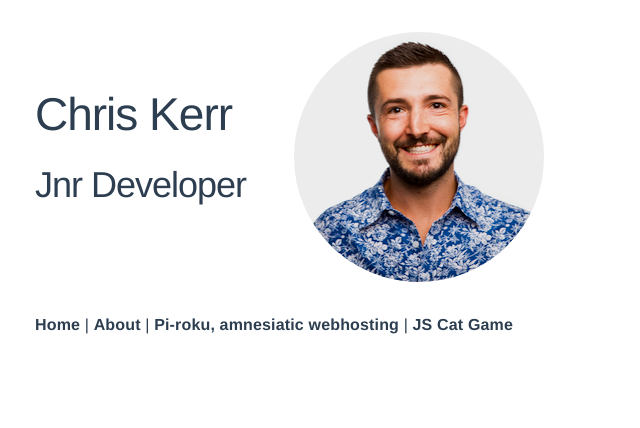
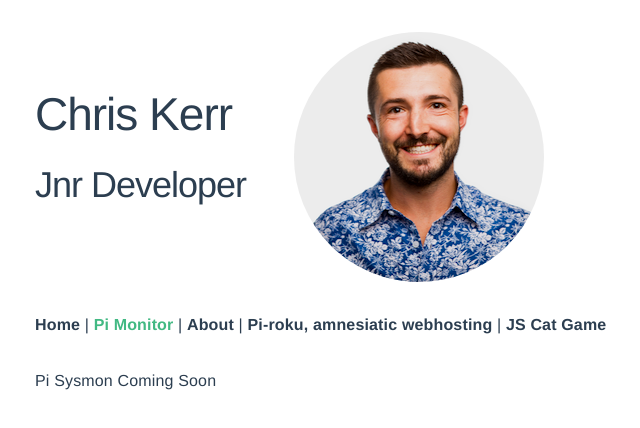
Before and after one commit to chrskerr/chrskerr.com, a Vue app: page /pimonitor in a window 1280 px wide. Shown: the top 428 px of the page, without its empty margins (101-741 px from the left). Built offline with nearby package versions, Linux system fonts and the light colour scheme.

Commit message:
updated port for RPi

```diff
--- a/package.json
+++ b/package.json
@@ -3,7 +3,7 @@
   "version": "0.1.0",
   "private": true,
   "scripts": {
-    "serve": "vue-cli-service serve --fix",
+    "serve": "vue-cli-service serve --fix --port 8085",
     "build": "vue-cli-service build",
     "lint": "vue-cli-service lint --fix"
   },
--- a/src/App.vue
+++ b/src/App.vue
@@ -10,6 +10,7 @@
 
     <div id="nav">
       <router-link to="/">Home</router-link> |
+      <router-link to="/pimonitor">Pi Monitor</router-link> |
       <router-link to="/about">About</router-link> |
       <router-link to="/piroku">Pi-roku, amnesiatic webhosting</router-link> |
       <a href="/cat-game">JS Cat Game</a>
--- a/src/router/index.js
+++ b/src/router/index.js
@@ -20,6 +20,15 @@ const routes = [
       import(/* webpackChunkName: "about" */ "../views/About.vue")
   },
   {
+    path: "/pimonitor",
+    name: "pimonitor",
+    // route level code-splitting
+    // this generates a separate chunk (about.[hash].js) for this route
+    // which is lazy-loaded when the route is visited.
+    component: () =>
+      import(/* webpackChunkName: "about" */ "../views/Pimonitor.vue")
+  },
+  {
     path: "/piroku",
     name: "piroku",
     // route level code-splitting
--- /dev/null
+++ b/src/views/Pimonitor.vue
@@ -0,0 +1,16 @@
+<template>
+    <div id="pimonitor">
+        <p>{{message}}</p>
+    </div>
+</template>
+
+<script>
+export default {
+    name: "pimonitor",
+    data() {
+        return{
+            message: "Pi Sysmon Coming Soon"
+        }
+    }
+}
+</script>
```
